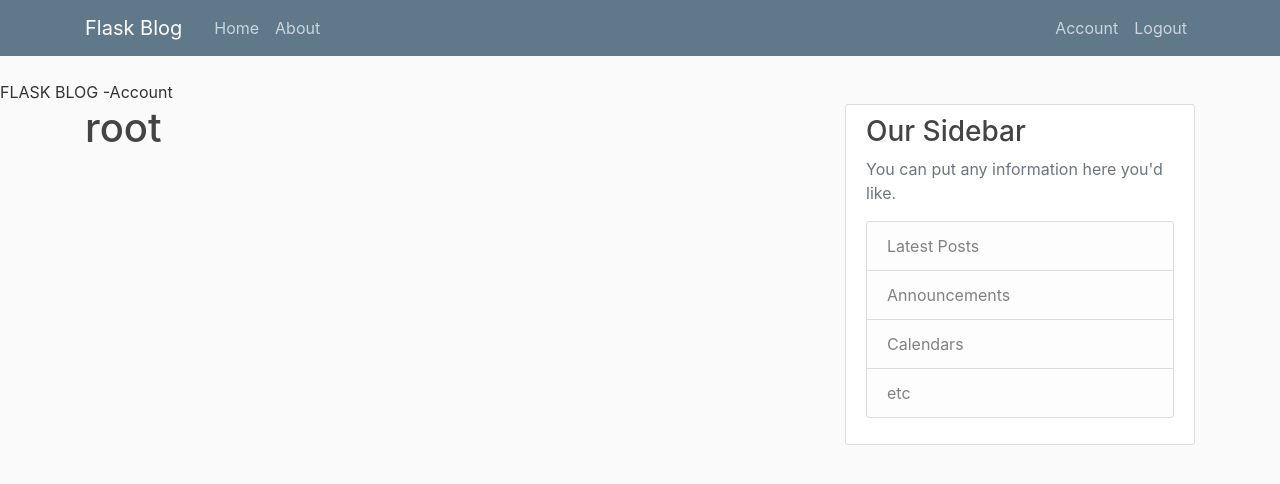
After one commit to Swaroop-Bhattacharya01/FLASK-BLOG-PLATFORM, a Flask app: page /account in a window 1280 px wide. The commit adds this page. Shown: the top 484 px of the page. Run offline with Flask 3, Linux system fonts and the light colour scheme; a user stored in the database is signed in; some libraries are stand-ins or nearby versions.

Commit message:
logout and account page created and login restriction routes accessability

```diff
--- a/app/__init__.py
+++ b/app/__init__.py
@@ -14,5 +14,7 @@ db=SQLAlchemy(app)
 
 bcrypt=Bcrypt(app)
 login_manager=LoginManager(app)
+login_manager.login_view='login'
+login_manager.login_message_category='info'#info represent the category of flask message in bootstrap which is blue
 
 from app import routes  #to avoid circular import we import routes at the end after creating the app instance
--- a/app/routes.py
+++ b/app/routes.py
@@ -1,9 +1,10 @@
-from flask import render_template,url_for,flash,redirect
+from flask import render_template,url_for,flash,redirect,request
 from app import app,db,bcrypt
 from app.forms import RegistrationForm,LoginForm #we import the forms we created in forms.py so that we can use them in out routes
 
 from app.models import User,Post #the reason this is after the db instance is created is because models.py uses the db instance to create the models
-from flask_login import login_user,current_user,logout_user
+from flask_login import login_user,current_user,logout_user,login_required
+
 
 
 
@@ -52,7 +53,8 @@ def login():
        user=User.query.filter_by(email=form.email.data).first()
        if user and bcrypt.check_password_hash(user.password,form.password.data):#simultaneously checks if user exists and if the password matches
             login_user(user,remember=form.remember.data)
-            return redirect(url_for('home'))
+            next_page=request.args.get('next') #this is to redirect the user to the page they are trying to access before login
+            return redirect(next_page) if next_page else redirect(url_for('home'))
        else:
             flash('Login unsuccessful pls check email and password','danger')
     return render_template('login.html',title='Login',form=form)
@@ -61,3 +63,8 @@ def login():
 def logout():
    logout_user()
    return redirect(url_for('home'))
+
+@app.route('/account')
+@login_required
+def account():
+    return render_template('account.html',title='Account')
--- /dev/null
+++ b/app/templates/account.html
@@ -0,0 +1,4 @@
+{% extends "layout.html" %}
+{% block content %}
+<h1>{{ current_user.username}}</h1>
+{% endblock content %}
--- a/app/templates/layout.html
+++ b/app/templates/layout.html
@@ -34,6 +34,7 @@
                     <!-- Navbar Right Side -->
                     <div class="navbar-nav">
                         {% if current_user.is_authenticated %}
+                        <a class="nav-item nav-link" href="{{ url_for('account') }}">Account</a>
                         <a class="nav-item nav-link" href="{{ url_for('logout') }}">Logout</a>
                         {% else %}
                         <a class="nav-item nav-link" href="{{ url_for('login') }}">Login</a>
```
Also changed, not shown: instance/site.db.
